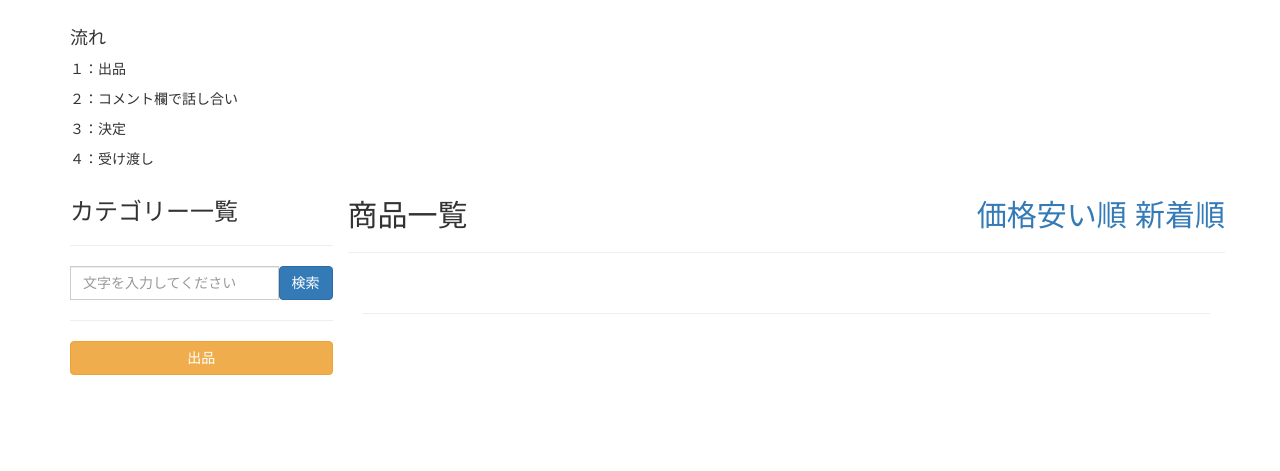
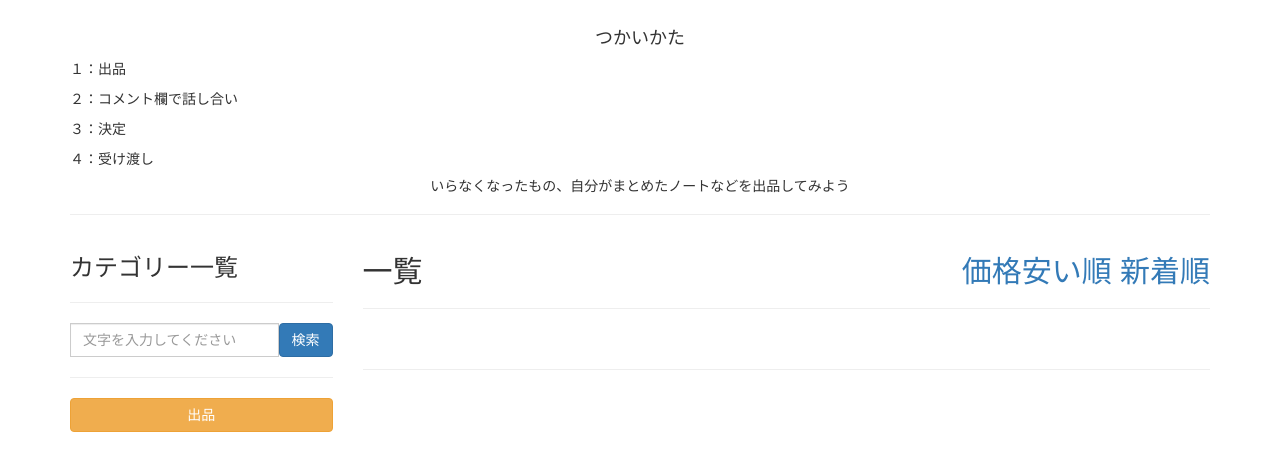
Before and after one commit to katoakira/cakephp_webapp2, a CakePHP app: the page made by app/View/Posts/index.ctp in a window 1280 px wide. Shown: the part 51-522 px from the top of the page. Run offline with PHP 8.4 and a stand-in for CakePHP, Linux system fonts and the light colour scheme; the template is opened without the code that fills it, so the values that code supplies are empty; form fields are guessed from the names that the template uses; some libraries are stand-ins or nearby versions.

Commit message:
Revised a Little

```diff
--- a/app/View/Posts/index.ctp
+++ b/app/View/Posts/index.ctp
@@ -2,13 +2,14 @@
 <div class="container">
     <div class="row">
         <div class="col-sm-12 col-xs-12">
-            <h4>流れ</h4>
+            <h4 style="text-align: center">つかいかた</h4>
             <p>１：出品</p>
             <p>２：コメント欄で話し合い</p>
             <p>３：決定</p>
             <p>４：受け渡し</p>
+            <h5 style="text-align: center">いらなくなったもの、自分がまとめたノートなどを出品してみよう</h5>
+        <hr>
         </div>
-
         <div class="col-sm-3 col-xs-12">
             <h3>カテゴリー一覧</h3>
             <ul class="list-group">
@@ -70,9 +71,8 @@
         </div>
 
         <div class="col-sm-9 col-xs-12">
-        <div class="row">
             <h2>
-                商品一覧
+                一覧
                 <div class="btn-group pull-right">
                     <?php
                         echo $this->Paginator->sort('Post.price', '価格安い順', array(
@@ -165,7 +165,7 @@
                 </ul>
             <?php endforeach; ?>
             <?php unset($post); ?>
-            </div>
+
             <br clear="all">
             <hr>
 
@@ -183,3 +183,4 @@
         </div>
         </div>
     </div>
+</div>
```
Lines whose indentation alone changed are shown as unchanged.
